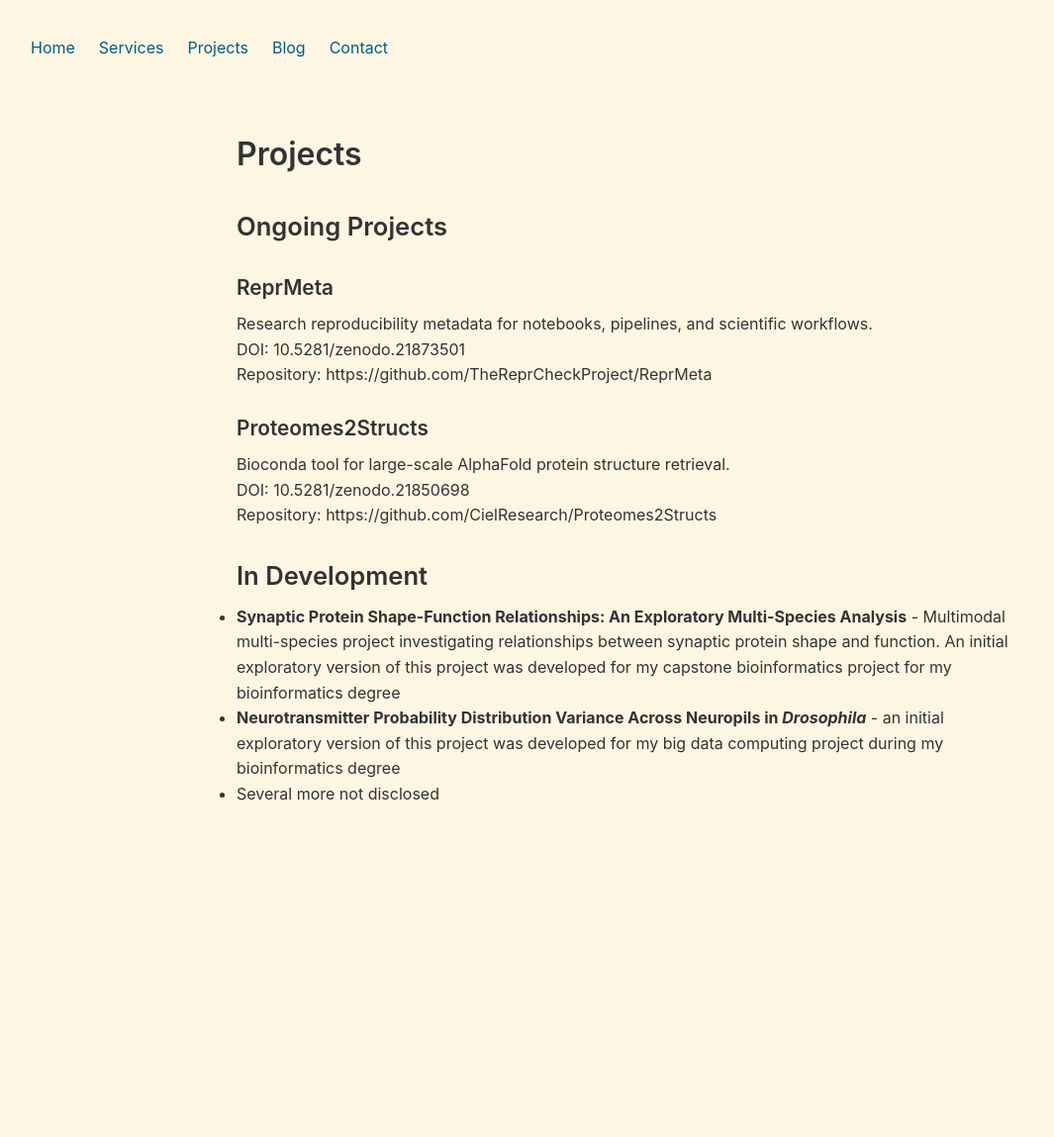
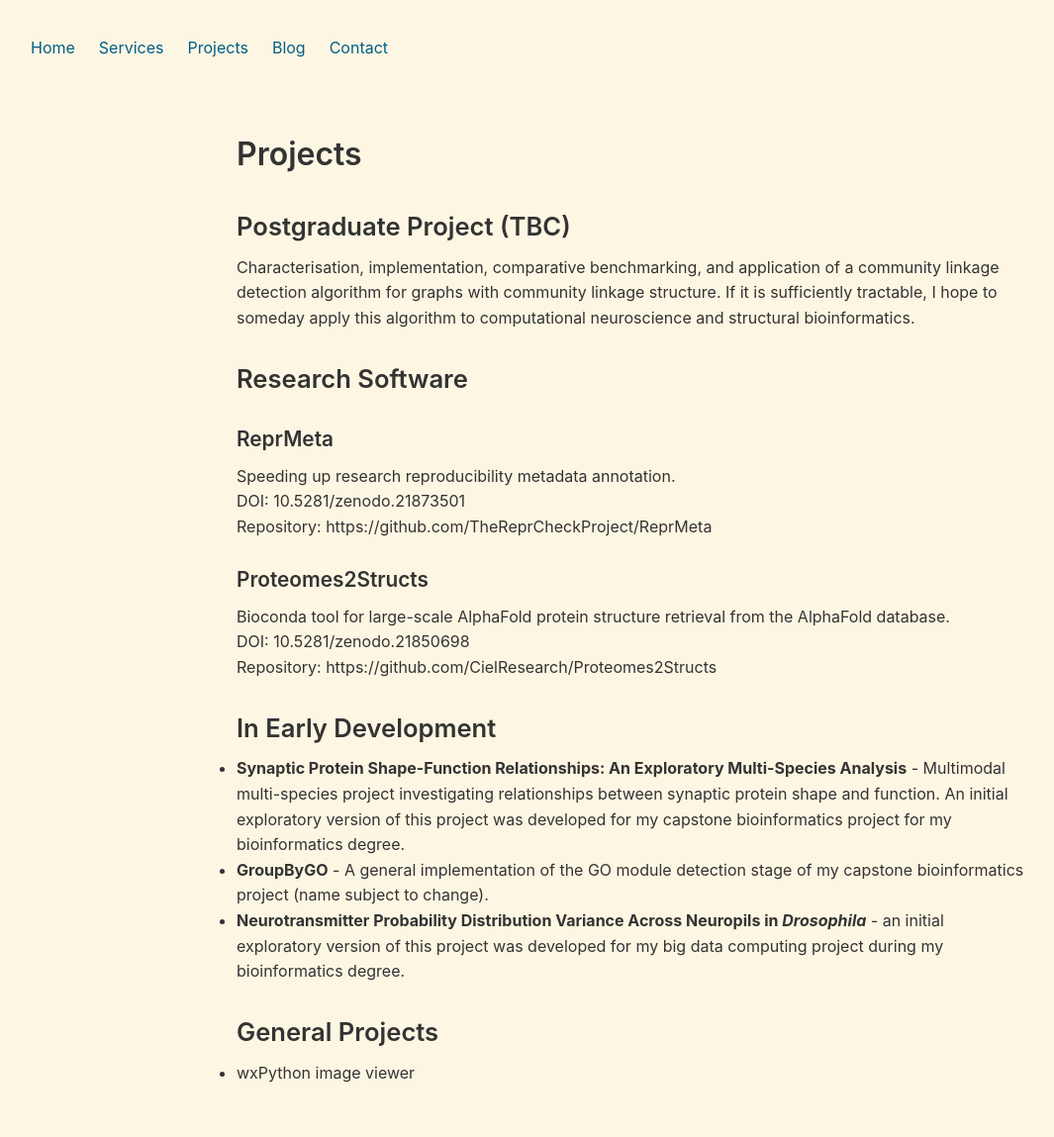
Before and after one commit to CielResearch/CielResearch.github.io, a Jekyll site: the page built from projects.md, in a window 1280 px wide. Shown: the whole page at 99% size, without its empty margins (1-1066 px from the left). Built offline with Jekyll 4.4.1, drawn with Linux system fonts in a browser that asks for light colours; our own code applies the rules of GitHub Pages for plain Markdown files; before the commit the page ends 900 px from its top, so only the background shows below that.

Commit message:
Update projects

```diff
--- a/projects.md
+++ b/projects.md
@@ -1,19 +1,25 @@
 # Projects
 
-## Ongoing Projects
+## Postgraduate Project (TBC)
+Characterisation, implementation, comparative benchmarking, and application of a community linkage detection algorithm for graphs with community linkage structure. If it is sufficiently tractable, I hope to someday apply this algorithm to computational neuroscience and structural bioinformatics.
+
+## Research Software
 
 ### ReprMeta
-Research reproducibility metadata for notebooks, pipelines, and scientific workflows. \
+Speeding up research reproducibility metadata annotation. \
 DOI: 10.5281/zenodo.21873501 \
 Repository: https://github.com/TheReprCheckProject/ReprMeta
 
 ### Proteomes2Structs
-Bioconda tool for large-scale AlphaFold protein structure retrieval. \
+Bioconda tool for large-scale AlphaFold protein structure retrieval from the AlphaFold database. \
 DOI: 10.5281/zenodo.21850698 \
 Repository: https://github.com/CielResearch/Proteomes2Structs
 
-## In Development
+## In Early Development
 
-- **Synaptic Protein Shape-Function Relationships: An Exploratory Multi-Species Analysis** - Multimodal multi-species project investigating relationships between synaptic protein shape and function. An initial exploratory version of this project was developed for my capstone bioinformatics project for my bioinformatics degree
-- **Neurotransmitter Probability Distribution Variance Across Neuropils in *Drosophila*** - an initial exploratory version of this project was developed for my big data computing project during my bioinformatics degree
-- Several more not disclosed
+- **Synaptic Protein Shape-Function Relationships: An Exploratory Multi-Species Analysis** - Multimodal multi-species project investigating relationships between synaptic protein shape and function. An initial exploratory version of this project was developed for my capstone bioinformatics project for my bioinformatics degree.
+- **GroupByGO** - A general implementation of the GO module detection stage of my capstone bioinformatics project (name subject to change).
+- **Neurotransmitter Probability Distribution Variance Across Neuropils in *Drosophila*** - an initial exploratory version of this project was developed for my big data computing project during my bioinformatics degree.
+
+## General Projects
+- wxPython image viewer
```
